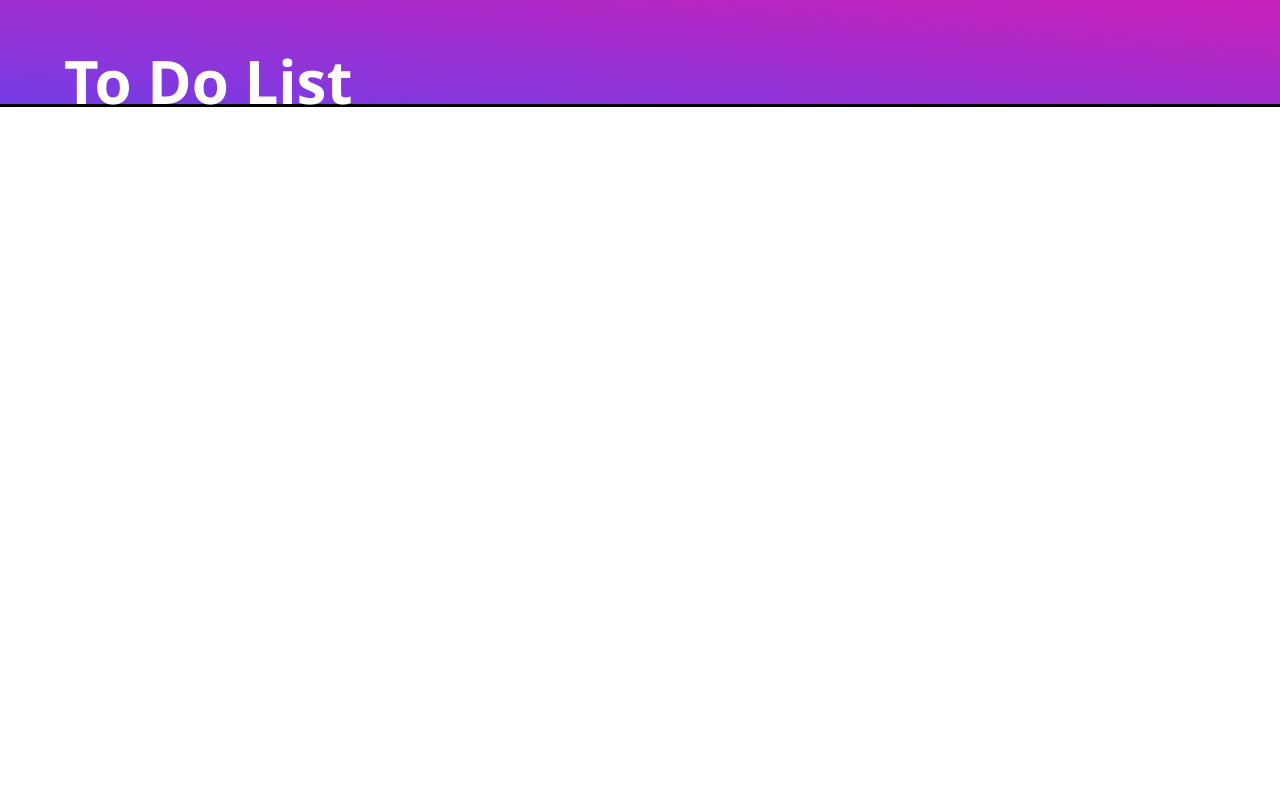
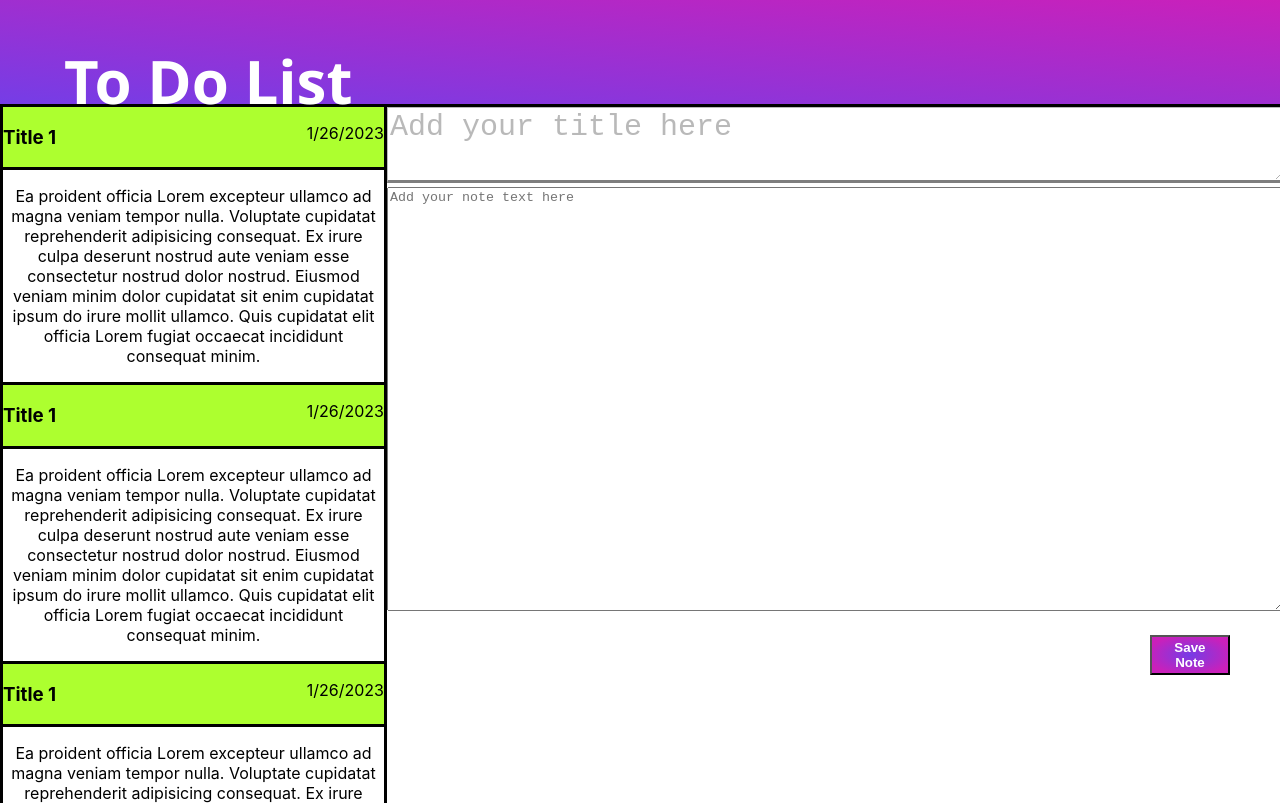
Before and after one commit to DanWilk/todoList, a React (Create React App) app in the folder client/: page /1 in a window 1280 px wide. Built offline with nearby package versions, Linux system fonts and the light colour scheme.

Commit message:
fixed bug with react-router-dom

```diff
--- a/client/package.json
+++ b/client/package.json
@@ -9,7 +9,7 @@
     "jwt-decode": "^3.1.2",
     "react": "^18.2.0",
     "react-dom": "^18.2.0",
-    "react-router-dom": "^6.8.0",
+    "react-router-dom": "^6.8.1",
     "react-scripts": "5.0.1",
     "web-vitals": "^2.1.4"
   },
--- a/client/src/App.js
+++ b/client/src/App.js
@@ -1,7 +1,8 @@
 import logo from "./logo.svg";
+import React from 'react';
 import "./App.css";
 import Header from "./components/Header/index";
-import { BrowserRouter as Router, Routes, Route } from "react-router-dom";
+import { BrowserRouter as Router, Routes, Route } from 'react-router-dom';
 import Dashboard from "./pages/Dashboard/Dashboard";
 import Login from "./pages/Login/Login";
 
@@ -10,12 +11,10 @@ function App() {
     <Router>
       <div className="App">
         <Header />
-        <div>
         <Routes>
-          <Route exact path={"/"} element={<Login />}/>
-          <Route exact path={"/:id"} element={<Dashboard />}/>
+          <Route exact path="/" element={<Login/>} />
+          <Route path="/:id" element={<Dashboard/>} />
         </Routes>
-        </div>
       </div>
     </Router>
   );
--- a/client/src/index.js
+++ b/client/src/index.js
@@ -7,7 +7,7 @@ import reportWebVitals from './reportWebVitals';
 const root = ReactDOM.createRoot(document.getElementById('root'));
 root.render(
   <React.StrictMode>
-    <App />
+      <App />
   </React.StrictMode>
 );
 
--- a/client/src/pages/Dashboard/Dashboard.js
+++ b/client/src/pages/Dashboard/Dashboard.js
@@ -3,10 +3,13 @@ import NoteListItem from '../../components/NoteListItem';
 import NoteEditor from '../../components/NoteEditor';
 
 const Dashboard = () => {
+
+    return (
     <main>
         <NoteListItem/>
         <NoteEditor/>
     </main>
+    )
 }
 
 export default Dashboard;
--- a/client/src/pages/Login/Login.js
+++ b/client/src/pages/Login/Login.js
@@ -1,6 +1,7 @@
 import React from "react";
 
 const Login = () => {
+    return (
     <main>
         <form class="loginForm">
             <label for="email">Email: </label>
@@ -9,6 +10,7 @@ const Login = () => {
             <input type="password" name="password" id="password"></input>
         </form>
     </main>
+    )
 }
 
 export default Login;
```
